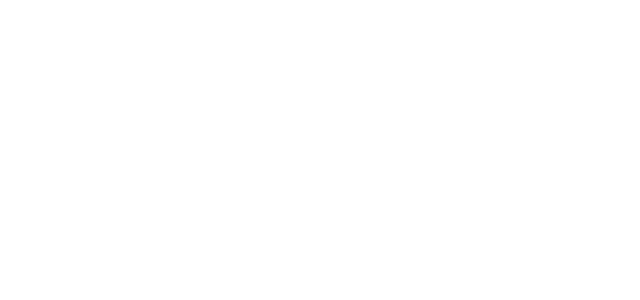
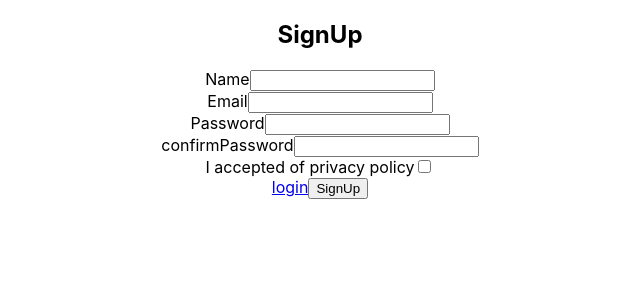
Before and after one commit to mohammadAlii8/ReactForm, a React (Create React App) app: page / in a window 1280 px wide. Shown: the top 300 px of the page, without its empty margins (320-960 px from the left). Built offline with nearby package versions, Linux system fonts and the light colour scheme.

Commit message:
SignUp components added to project

```diff
--- a/src/App.js
+++ b/src/App.js
@@ -1,10 +1,10 @@
-
-import './App.css';
+import "./App.css";
+import SignUp from "./Components/SignUp";
 
 function App() {
   return (
     <div className="App">
-
+      <SignUp />
     </div>
   );
 }
--- a/src/Components/SignUp.js
+++ b/src/Components/SignUp.js
@@ -0,0 +1,77 @@
+import React, { useState } from "react";
+
+const SignUp = () => {
+  const [data, setData] = useState({
+    name: "",
+    email: "",
+    Password: "",
+    confirmPassword: "",
+    isAccepted: false,
+  });
+  const changeHandler = (event) => {
+    if (event.target.name === "isAccepted") {
+      setData({ ...data, [event.target.name]: event.target.checked });
+    } else {
+      setData({ ...data, [event.target.name]: event.target.value });
+    }
+    console.log(data);
+  };
+  return (
+    <div>
+      <form>
+        <h2>SignUp</h2>
+        <div>
+          <label>Name</label>
+          <input
+            type="text"
+            name="name"
+            value={data.name}
+            onChange={changeHandler}
+          />
+        </div>
+        <div>
+          <label>Email</label>
+          <input
+            type="text"
+            name="email"
+            value={data.email}
+            onChange={changeHandler}
+          />
+        </div>
+        <div>
+          <label>Password</label>
+          <input
+            type="text"
+            name="Password"
+            value={data.Password}
+            onChange={changeHandler}
+          />
+        </div>
+        <div>
+          <label>confirmPassword</label>
+          <input
+            type="text"
+            name="confirmPassword"
+            value={data.confirmPassword}
+            onChange={changeHandler}
+          />
+        </div>
+        <div>
+          <label>I accepted of privacy policy</label>
+          <input
+            type="checkbox"
+            name="isAccepted"
+            value={data.isAccepted}
+            onChange={changeHandler}
+          />
+        </div>
+        <div>
+          <a href="#">login</a>
+          <button type="submit">SignUp</button>
+        </div>
+      </form>
+    </div>
+  );
+};
+
+export default SignUp;
```
